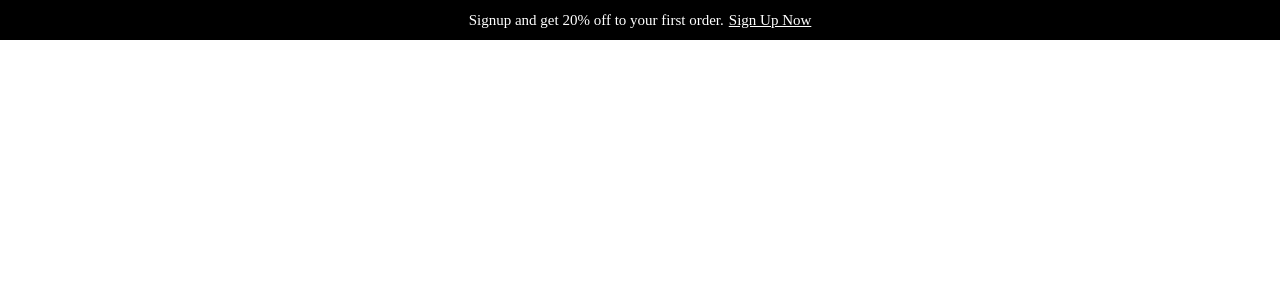
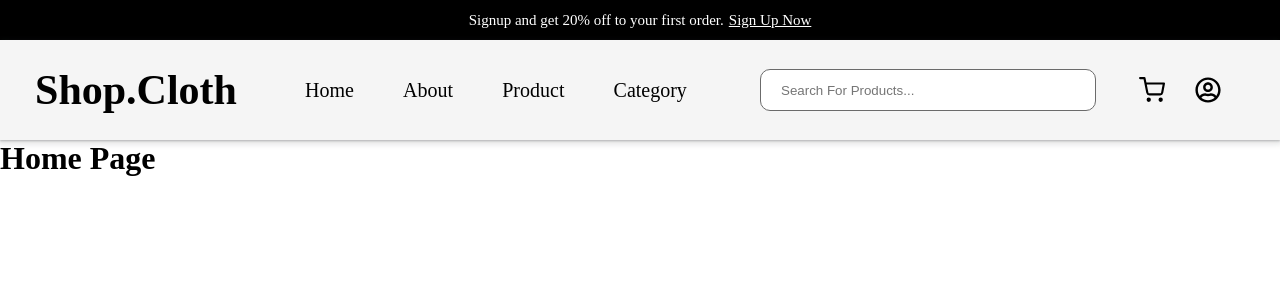
Before and after one commit to Blessen25/clothappcstm, a React (Create React App) app in the folder frontend/clothapp/: page / in a window 1280 px wide. Shown: the top 300 px of the page. Built offline with nearby package versions, Linux system fonts and the light colour scheme.

Commit message:
Commited Changes

```diff
--- a/frontend/clothapp/package.json
+++ b/frontend/clothapp/package.json
@@ -6,6 +6,8 @@
     "cra-template": "1.2.0",
     "react": "^19.0.0",
     "react-dom": "^19.0.0",
+    "react-feather": "^2.0.10",
+    "react-icons": "^5.4.0",
     "react-router-dom": "^7.1.5",
     "react-scripts": "5.0.1"
   },
--- a/frontend/clothapp/src/App.tsx
+++ b/frontend/clothapp/src/App.tsx
@@ -2,13 +2,21 @@ import './App.css';
 import React from 'react';
 import { BrowserRouter as Router, Routes, Route } from "react-router-dom";
 import Home from './screens/home/home.tsx';
+import Header from './components/header/header.tsx';
+import Homefrontband from './components/headerbandsale.tsx';
 
 const App = () =>{
   return(
     <>
       <Router>
         <Routes>
-          <Route path='/' element={<Home/>}/>
+          <Route path='/' element={
+          <>
+            <Homefrontband/>
+            <Header/>
+            <Home/>
+          </>
+        }/>
         </Routes>
       </Router>
     </>
--- /dev/null
+++ b/frontend/clothapp/src/components/header/header.css
@@ -0,0 +1,303 @@
+#Header{
+    height: 100px;
+    width: 100%;
+    background-color: whitesmoke;
+    box-shadow: rgba(60, 64, 67, 0.3) 0px 1px 2px 0px, rgba(60, 64, 67, 0.15) 0px 2px 6px 2px;
+    padding: 20px 40px;
+}
+
+.headerparent{
+    height: 100%;
+    display: flex;
+    flex-direction: row;
+    justify-content: space-between;
+}
+
+.headerchildfirst{
+    width: 16%;
+    display: flex;
+    justify-content: center;
+    align-self: center;
+    font-size: 28px;
+
+}
+
+.headerchildsecond{
+    width: 40%;
+    display: flex;
+    flex-direction: row;
+    justify-content: space-evenly;
+    align-items: center;
+
+}
+
+.headerchildsecond a{
+    font-size: 20px;
+    text-decoration: none;
+    color: black;
+    position: relative;
+    transition: all .7s;
+}
+
+.headerchildsecond a::after {
+    content: '';
+    position: absolute;
+    width: 0%;
+    height: 2px;
+    background-color: black;
+    top: 24px;
+    left: 0px;
+    transition: all .7s;
+}
+.headerchildsecond a:hover{
+    font-size: 22px;
+}
+
+.headerchildsecond a:hover::after{
+    content: '';
+    position: absolute;
+    width: 100%;
+    height: 2px;
+    background-color: black;
+    top: 28px;
+    left: 0px;
+    font-size: 22px;
+}
+
+.headerchildthird{
+    width: 28%;
+    display: flex;
+    align-items: center;
+
+}
+
+.headerchildfourth{
+    width: 10%;
+    display: flex;
+    justify-content: center;
+    align-items: center;
+    gap: 30px;
+}
+
+.headericonclass{
+    height: 26px;
+    width: 26px;
+}
+
+.headeractive {
+    color: #6b6b6b !important;
+    transition: all .7s;
+    font-size: 20px;
+}
+
+.headeractive:hover {
+    color: black !important;
+}
+
+.searchbar{
+    height: 40px;
+    width: 100%;
+    padding: 20px;
+    border-radius: 10px;
+    border: 1px solid #6b6b6b;
+    outline: none;
+}
+
+.searchbar:focus{
+    border: 1px solid #6b6b6b;
+}
+
+.searchbar:hover{
+    border: 1px solid #6b6b6b;
+}
+.outlaysidebar{
+    display: none;
+}
+.sidebar{
+display: none;
+}
+.headerlistdiv{
+    display: none;
+}
+
+.headerrespcontainer-cstmone{
+    display: none;
+}
+
+.headerrespcontainer-cstmtwo{
+    display: none;
+}
+.headerrespcontainer-cstmsecond{
+    display: none;
+}
+
+@media screen and (max-width: 1199px) {
+    .headerchildfirst{
+        font-size: 20px;
+    }
+    .headerchildsecond a{
+        font-size: 16px;
+    }
+
+    .headerchildsecond a:hover{
+        font-size: 18px;
+    }
+
+    .headerchildsecond a:hover::after{
+        top: 24px;
+    }
+}
+
+
+@media screen and (max-width: 991px) {
+    .headerchildfirst{
+        display: none;
+    }
+    .headerchildsecond{
+        display: none;
+    }
+    .headerchildthird{
+        display: none;
+    }
+    .headerchildfourth{
+        display: none;
+    }
+
+    .headerrespcontainer-cstmone{
+        display: block;
+        width: 200px;
+        display: flex;
+        gap: 20px;
+        align-items: center;
+        padding: 0px 20px;
+
+    }
+    .headerrespcontainer-cstmtwo{
+        display: block;
+        width: 370px;
+        display: flex;
+        gap: 20px;
+        align-items: center;
+        padding: 0px 20px;
+    }
+
+    .headericonclass{
+        width: 20px;
+        height: 20px;
+    }
+    .fabarsicon{
+        width: 20px;
+        height: 20px;
+    }
+
+    .searchbarcstm{
+        height: 40px;
+        border-radius: 10px;
+        outline: none;
+        padding: 20px 30px 20px 20px;
+        border: 1px solid #6b6b6b;
+        font-size: 13px;
+    }
+    .searchbariconparentcstm{
+        position: relative;
+        transition: all 7s;
+    }
+    .searchbarcstm{
+        position: relative;
+        width: 250px;
+    }
+    .searchbariconcstm{
+        position: absolute;
+        left: 212px;
+        top: 10px;
+    }
+    .headerrespcontainer-cstmsecond{
+        width: 120px;
+        display: flex;
+        align-items: center;
+        gap: 20px;
+    }
+
+
+}
+
+@media screen and (max-width: 767px) {
+    #Header{
+        padding: 20px;
+    }
+
+    .h1textcstm{
+        font-size: 16px;
+    }
+
+    .fabarsicon{
+        width: 16px;
+        height: 16px;
+    }
+
+    .headericonclass{
+        width: 16px;
+        height: 16px;
+    }
+
+    .headerrespcontainer-cstmone {
+        width: 160px;
+    }
+
+    .headerrespcontainer-cstmtwo {
+        width: 325px;
+    }
+
+    .searchbariconcstm{
+        left: 170px;
+        top: 12px;
+    }
+
+    .searchbarcstm{
+        position: relative;
+        width: 200px;
+    }
+    .headerrespcontainer-cstmsecond{
+        width: 121px;
+    }
+}
+
+@media screen and (max-width: 575px) {
+    .searchbariconcstm{
+        display: none;
+    }
+
+    .searchbarcstm{
+        display: none;
+    }
+
+    .searchbariconcustom{
+        display: none;
+    }
+    .headerrespcontainer-cstmtwo {
+        width: 110px;
+    }
+
+    .headerrespcontainer-cstmsecond{
+        width: 88px;
+        padding: 0 20px;
+    }
+
+    .headericonclass{
+        width: 14px;
+        height: 14px;
+    }
+
+    .h1textcstm{
+        font-size: 16px;
+    }
+
+    .fabarsicon{
+        width: 14px;
+        height: 14px;
+    }
+    #Header{
+        padding: 10px;
+        height: 70px;
+    }
+}
--- /dev/null
+++ b/frontend/clothapp/src/components/header/header.tsx
@@ -0,0 +1,65 @@
+import React, { useState } from "react";
+import './header.css'
+import { FaBars, FaRegUserCircle, FaSearch, } from "react-icons/fa";
+import { Search, ShoppingCart, } from "react-feather";
+
+const Header = () =>{
+
+    const [isSearchBarActive, setIsSearchBarActive] = useState(false)
+    const handleSearchBarChange = () =>{
+        setIsSearchBarActive(!isSearchBarActive)
+    }
+    return(
+        <>
+        <section id="Header">
+            <div className="headerparent">
+                <div className="headerchildfirst">
+                    <h1>Shop.Cloth</h1>
+                </div>
+                <div className="headerchildsecond">
+                    <a href="#" >Home</a>
+                    <a href="#">About</a>
+                    <a href="#">Product</a>
+                    <a href="#">Category</a>
+                </div>
+                <div className="headerchildthird">
+                    <input type="Search" className="searchbar" placeholder="Search For Products..."/>
+                </div>
+                <div className="headerchildfourth">
+                    <ShoppingCart className="headericonclass"/>
+                    <FaRegUserCircle className="headericonclass"/>
+                </div>
+                <div className="headerrespcontainer-cstmone">
+                    <FaBars className="fabarsicon"/>
+                    <h1 className="h1textcstm">Shop.Cloth</h1>
+                </div>
+                {isSearchBarActive ? (
+                    <>
+                    <div className="headerrespcontainer-cstmtwo">
+                        <div className="searchbariconparentcstm">
+                            <input type="search" className="searchbarcstm" placeholder="Search For Products..."/>
+                            <Search className="headericonclass searchbariconcstm" onClick={handleSearchBarChange}/>
+                        </div>
+                        <ShoppingCart className="headericonclass"/>
+                        <FaRegUserCircle className="headericonclass"/>
+                    </div>
+                    </>
+                ) : (
+                <>
+                    <div className="headerrespcontainer-cstmsecond">
+                        <Search className="headericonclass searchbariconcustom" onClick={handleSearchBarChange}/>
+                        <ShoppingCart className="headericonclass"/>
+                        <FaRegUserCircle className="headericonclass"/>
+                    </div>
+                </>
+            ) }
+            </div>
+        </section>
+        <div className="sidebar"></div>
+        <div className="outlaysidebar">
+        </div>
+        </>
+    )
+}
+
+export default Header
--- a/frontend/clothapp/src/screens/home/home.tsx
+++ b/frontend/clothapp/src/screens/home/home.tsx
@@ -1,11 +1,11 @@
 import React from 'react';
 import './home.css';
-import Homefrontband from '../../components/home.tsx';
+import Homefrontband from '../../components/headerbandsale.tsx';
 
 const Home = () => {
     return (
         <>
-        <Homefrontband />
+        <h1>Home Page</h1>
         </>
     )
 }
```
Also changed, not shown: frontend/clothapp/src/components/headerbandsale.tsx (renamed from frontend/clothapp/src/components/home.tsx), 1 other file (tests, documents, lock files or other folders).
